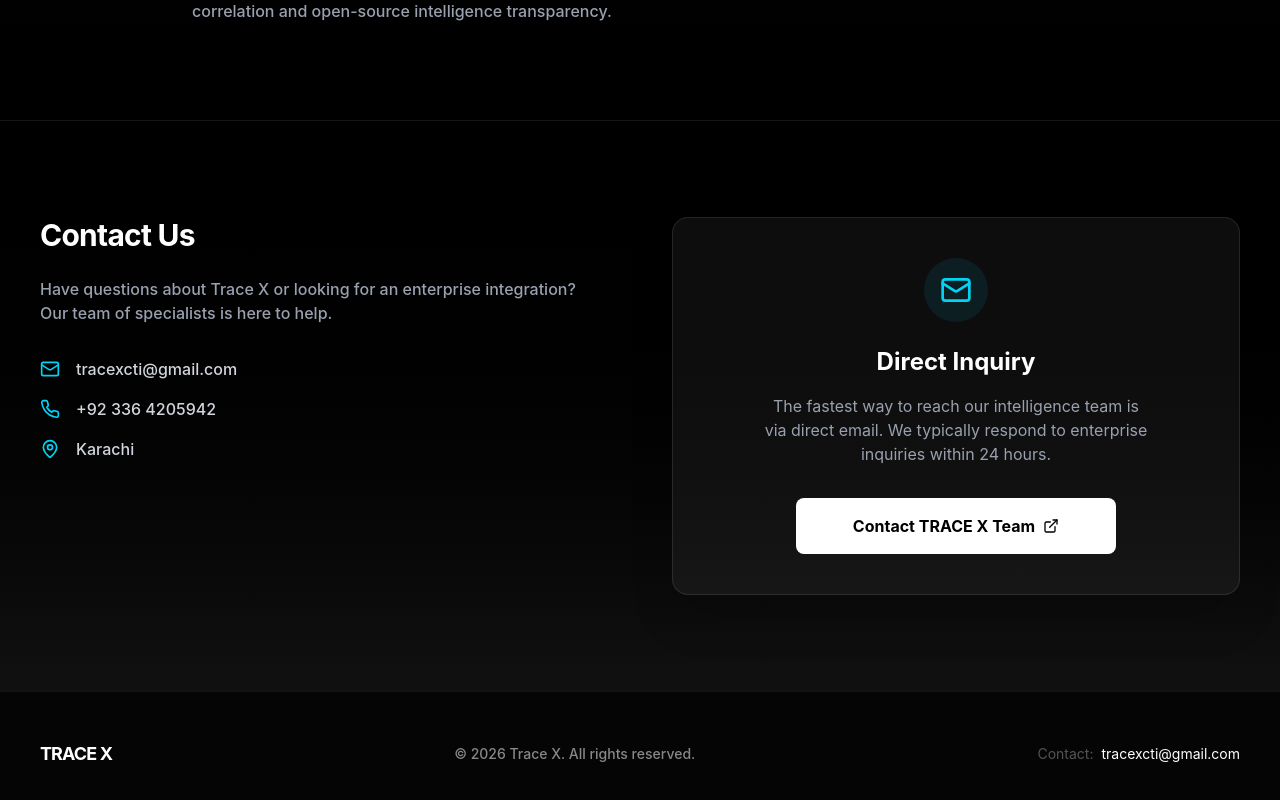
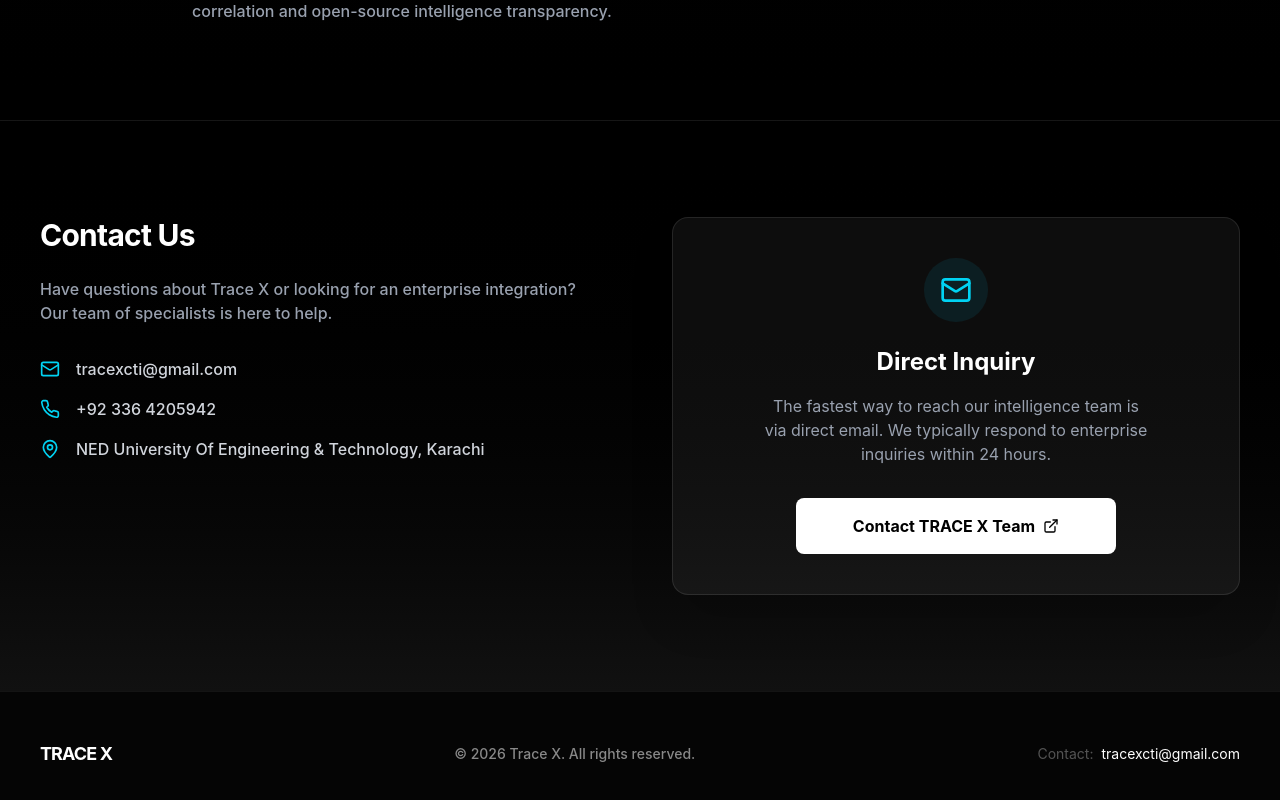
Before and after one commit to MehdiJaffri1/trce, a React (Vite) app: page / in a window 1280 px wide. Shown: the part 3630-4430 px from the top of the page. Built offline with nearby package versions, Linux system fonts and the light colour scheme; no server answers; the database is empty.

Commit message:
feat: Update landing page address
Refine the physical address displayed on the landing page to be more specific, indicating NED University Of Engineering & Technology in Karachi.

```diff
--- a/src/pages/Landing.tsx
+++ b/src/pages/Landing.tsx
@@ -76,7 +76,7 @@
               </div>
               <div className="flex items-center gap-4 text-gray-300 font-medium">
                 <MapPin className="w-5 h-5 text-cyan-400" />
-                <span>Karachi</span>
+                <span>NED University Of Engineering & Technology, Karachi</span>
               </div>
             </div>
           </div>
```
